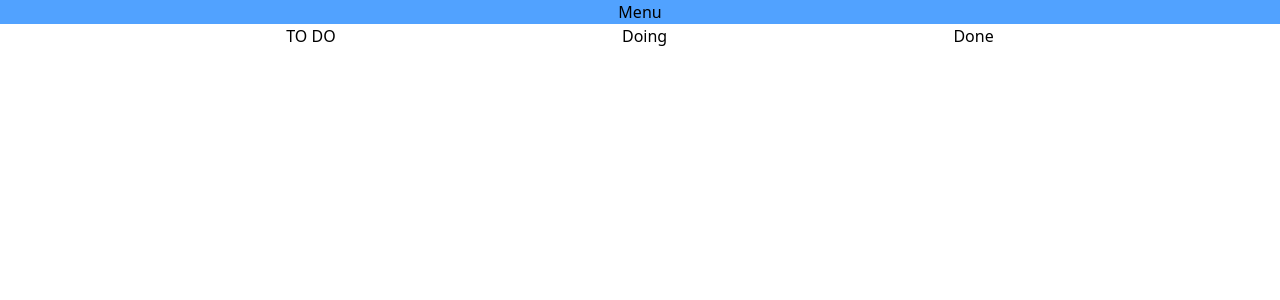
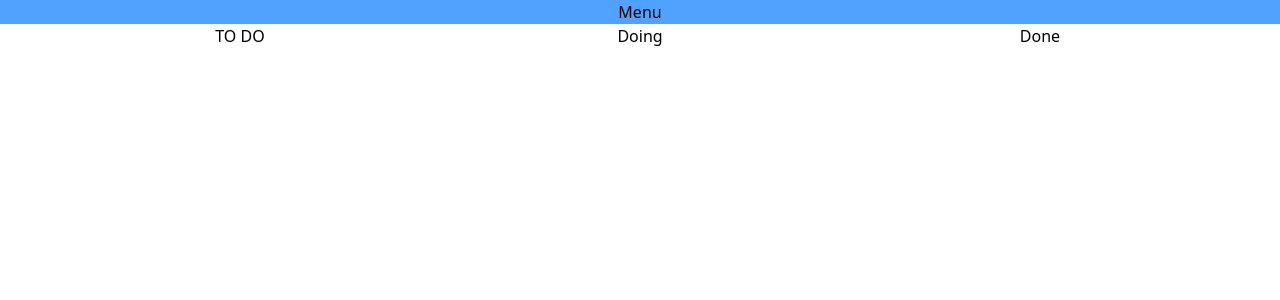
Before and after one commit to Levirroh/learning_react_node, a React (Vite) app in the folder to-do-list/: page /menu in a window 1280 px wide. Shown: the top 300 px of the page. Built offline with nearby package versions, Linux system fonts and the light colour scheme.

Commit message:
update: css effects are now only on Task component

```diff
--- a/to-do-list/src/components/Tasks.jsx
+++ b/to-do-list/src/components/Tasks.jsx
@@ -5,9 +5,9 @@ import Task from "./Task";
 function Tasks({tasks}) {
     return (
         <section className="flex h-svh w-svw justify-evenly">
-            <div id="ToDo">
+            <div id="ToDo" className="text-center w-1/4">
                 <p>TO DO</p>
-                <ul className="bg-blue-200">
+                <ul>
                     {tasks.filter(task => task.status_task === "ToDo").map((task, index) => (
                         <Task key={index}
                         id={task.id_task}
@@ -20,9 +20,9 @@ function Tasks({tasks}) {
                     ))}
                 </ul>
             </div>
-            <div id="Doing">
+            <div id="Doing" className="text-center w-1/4">
                 <p>Doing</p>
-                <ul className="bg-yellow-200">
+                <ul>
                     {tasks.filter(task => task.status_task === "Doing").map((task, index) => (
                         <Task key={index}
                         id={task.id_task}
@@ -35,9 +35,9 @@ function Tasks({tasks}) {
                     ))}
                 </ul>
             </div>
-            <div id="Done">
+            <div id="Done" className="text-center w-1/4">
                 <p>Done</p>
-                <ul className="bg-green-200">
+                <ul>
                     {tasks.filter(task => task.status_task === "Done").map((task, index) => (
                         <Task key={index}
                         id={task.id_task}
```
